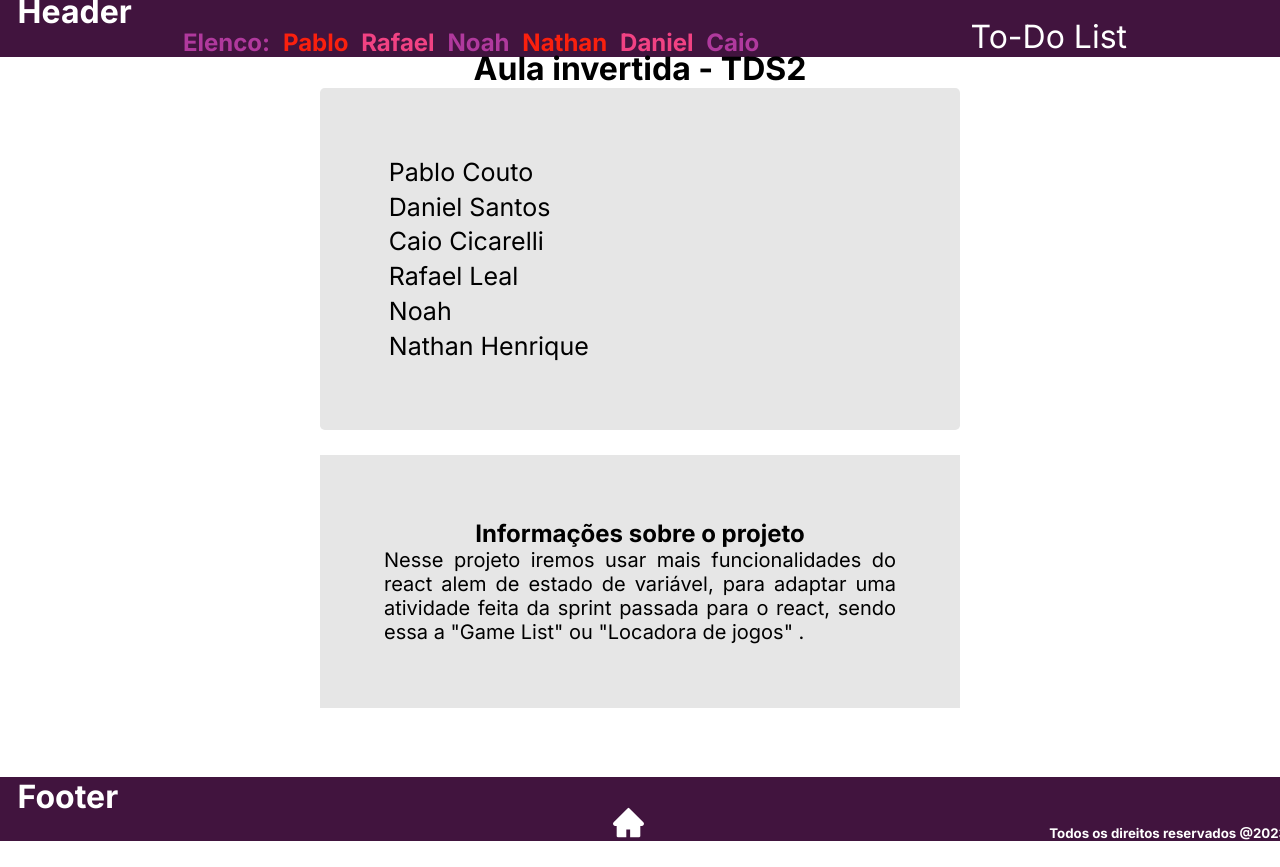
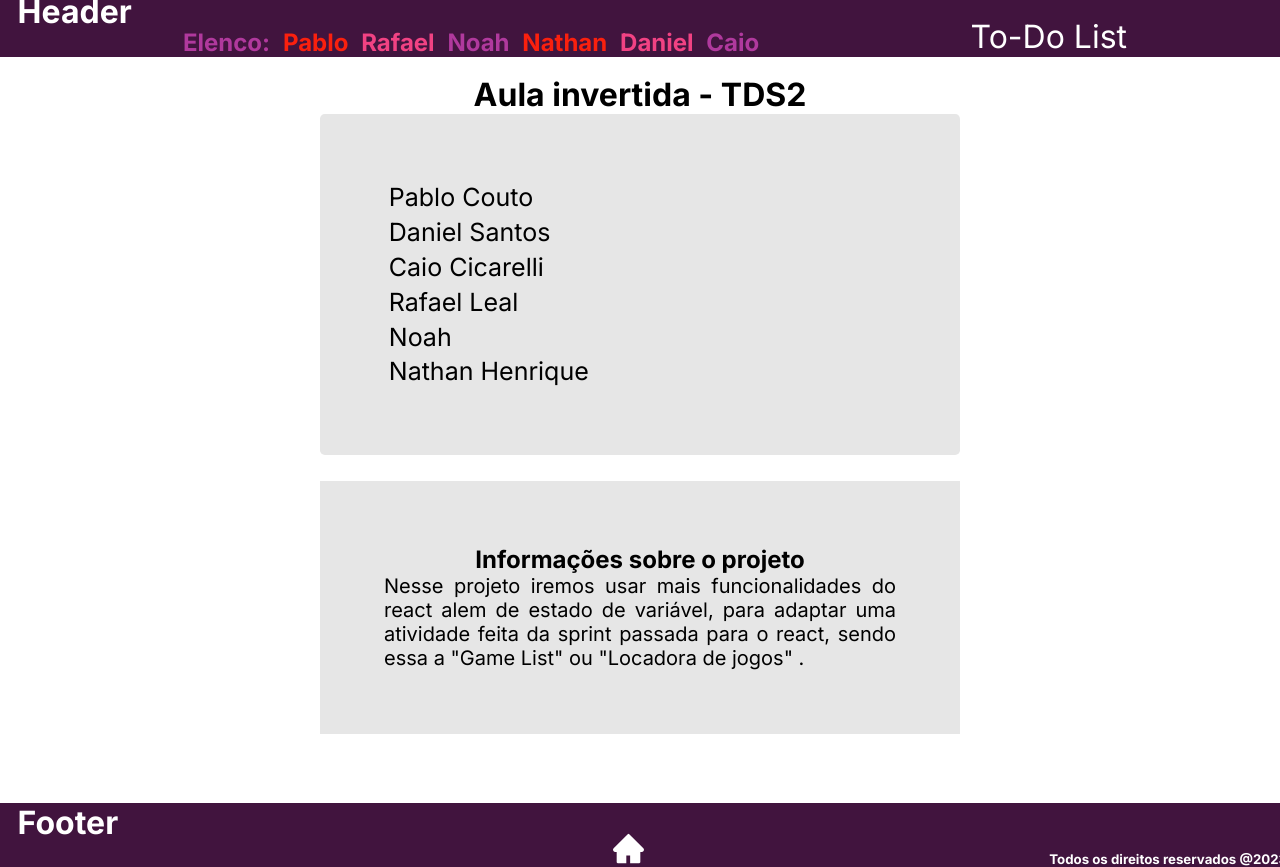
Before and after one commit to pablo-boop/aula-invertida, a Next.js app: page / in a window 1280 px wide. Before the commit the page ends 841 px from the top, so only its background shows below. Built offline with nearby package versions, Linux system fonts and the light colour scheme.

Commit message:
arrumado

```diff
--- a/app/page.module.css
+++ b/app/page.module.css
@@ -3,6 +3,7 @@
     flex-direction: column;
     align-items: center;
     justify-content: center;
+    margin-top: 2%
 }
 
 .hero ul {
```
